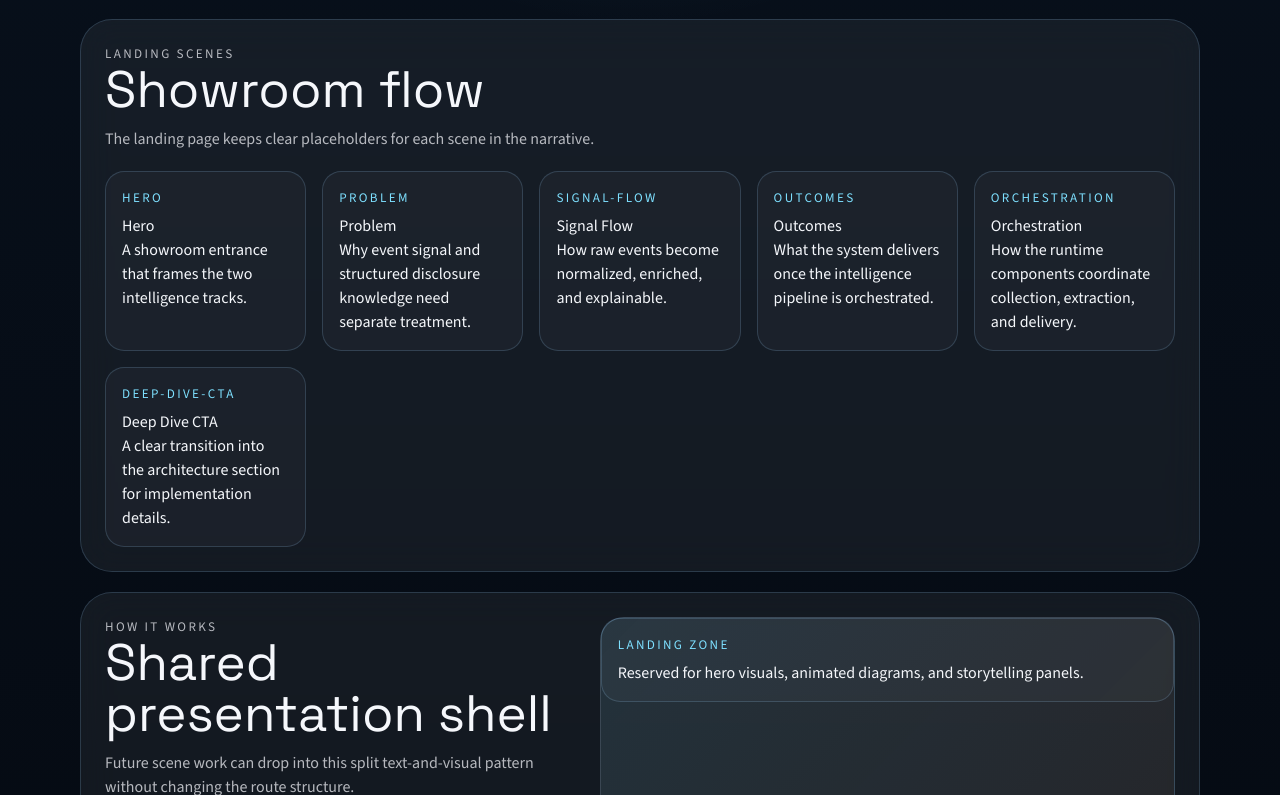
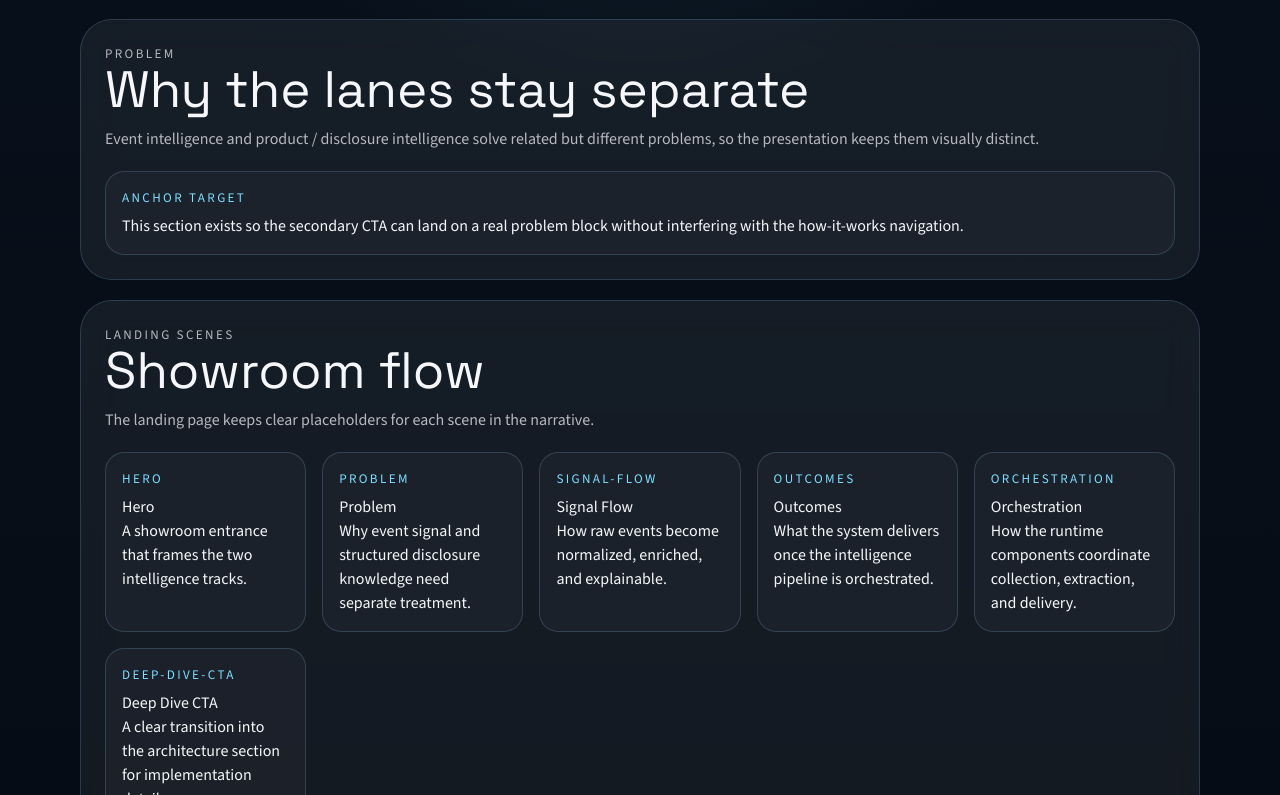
Before and after one commit to shinhan-card/card-event, a Next.js app in the folder presentation-site/: page / in a window 1280 px wide. Shown: the part 425-1220 px from the top of the page. Built offline with nearby package versions, Linux system fonts and the light colour scheme.

Commit message:
fix: restore presentation shell contracts

```diff
--- a/presentation-site/app/deep-dive/page.tsx
+++ b/presentation-site/app/deep-dive/page.tsx
@@ -5,10 +5,11 @@ export default function DeepDivePage() {
   return (
     <>
       <SectionShell
-        eyebrow="Architecture deep dive"
-        title="Systems Atlas"
+        eyebrow="Systems Atlas"
+        title="Architecture Deep Dive"
         summary="A clean landing zone for architecture stages, orchestration, and design principles."
         id="deep-dive"
+        headingLevel={1}
       >
         <div className="diagram-grid">
           <article className="diagram-card">
--- a/presentation-site/app/globals.css
+++ b/presentation-site/app/globals.css
@@ -148,6 +148,13 @@ a:hover {
   display: grid;
   gap: 1.5rem;
   grid-template-columns: minmax(0, 0.9fr) minmax(0, 1.1fr);
+  align-items: start;
+}
+
+.sticky-stage-copy {
+  position: sticky;
+  top: 1.5rem;
+  align-self: start;
 }
 
 .sticky-stage-visual {
@@ -184,6 +191,10 @@ a:hover {
     grid-template-columns: 1fr;
     flex-direction: column;
   }
+
+  .sticky-stage-copy {
+    position: static;
+  }
 }
 
 @media (prefers-reduced-motion: reduce) {
--- a/presentation-site/app/page.tsx
+++ b/presentation-site/app/page.tsx
@@ -19,6 +19,21 @@ export default function HomePage() {
           <Link href={siteContent.hero.secondaryCta.href}>
             {siteContent.hero.secondaryCta.label}
           </Link>
+        </div>
+      </SectionShell>
+
+      <SectionShell
+        eyebrow="Problem"
+        title="Why the lanes stay separate"
+        summary="Event intelligence and product / disclosure intelligence solve related but different problems, so the presentation keeps them visually distinct."
+        id="problem"
+      >
+        <div className="diagram-card">
+          <p className="section-shell-eyebrow">Anchor target</p>
+          <p>
+            This section exists so the secondary CTA can land on a real problem
+            block without interfering with the how-it-works navigation.
+          </p>
         </div>
       </SectionShell>
 
--- a/presentation-site/components/chrome/section-shell.tsx
+++ b/presentation-site/components/chrome/section-shell.tsx
@@ -6,6 +6,7 @@ interface SectionShellProps {
   summary: string;
   children?: ReactNode;
   id?: string;
+  headingLevel?: 1 | 2 | 3;
 }
 
 export default function SectionShell({
@@ -13,13 +14,16 @@ export default function SectionShell({
   title,
   summary,
   children,
-  id
+  id,
+  headingLevel = 2
 }: SectionShellProps) {
+  const Heading = headingLevel === 1 ? "h1" : headingLevel === 3 ? "h3" : "h2";
+
   return (
     <section className="section-shell" id={id}>
       <div className="section-shell-copy">
         <p className="section-shell-eyebrow">{eyebrow}</p>
-        <h2>{title}</h2>
+        <Heading>{title}</Heading>
         <p>{summary}</p>
       </div>
       {children ? <div className="section-shell-content">{children}</div> : null}
```
Also changed, not shown: 1 other file (tests, documents, lock files or other folders).
